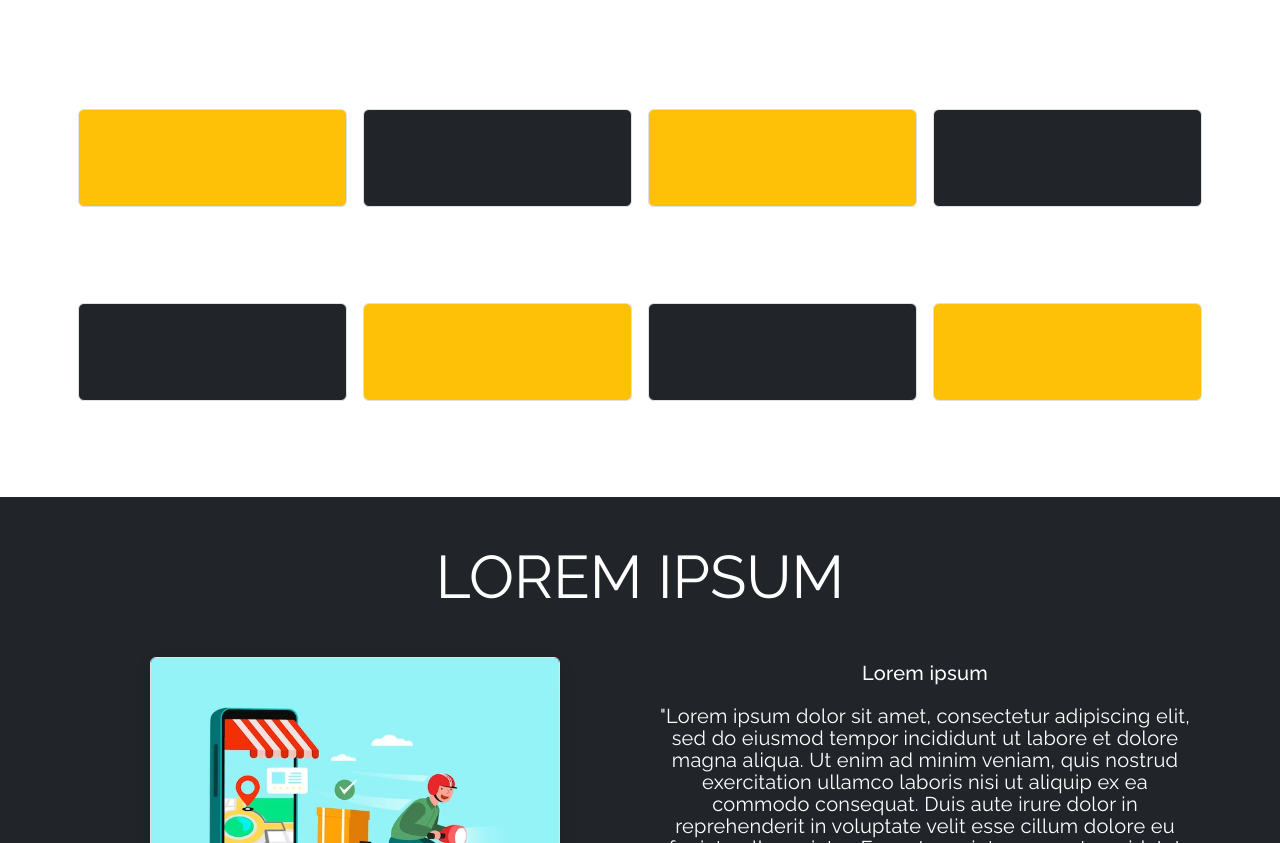
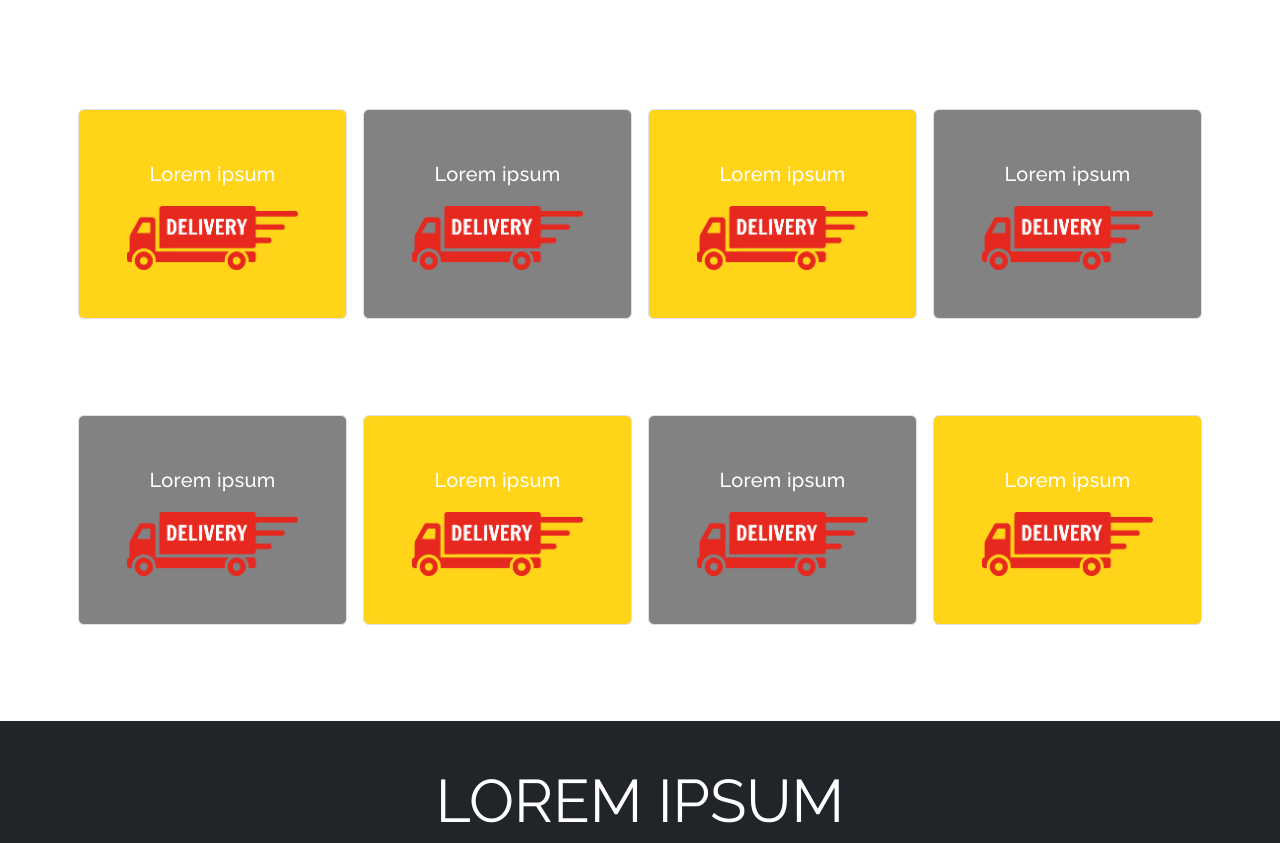
Before and after one commit to RaffaeleCaravett/clients, an Angular app: page / in a window 1280 px wide. Shown: the part 997-1840 px from the top of the page. Built offline with nearby package versions, Linux system fonts and the light colour scheme.

Commit message:
home done

```diff
--- a/src/app/components/home/home.component.html
+++ b/src/app/components/home/home.component.html
@@ -1,6 +1,9 @@
 <div class="container">
   <div class="row py-5 position-relative text-center">
-    <img src="assets/footer/delivery.avif" alt=""  class="position-fixed top-50 start-50 translate-middle w-25" style="z-index: -1;">
+    <div class="position-fixed top-50 start-50 translate-middle w-25" style="z-index: -1;">
+    <img src="assets/footer/delivery.avif" alt="" class="w-100"
+    [ngStyle]="{'transform': 'rotate(' + deg + 'deg)'}"    >
+    </div>
     <div class="col-md-12 py-5">
       <h1 class="fw-bold">Welcome to ordersApp</h1>
 <p class="fs-5 fw-bold">This is the place where you can order food. Better than any other.</p>
@@ -48,35 +51,51 @@ in voluptate velit esse cillum dolore eu fugiat nulla pariatur. Excepteur sint o
 <img src="assets/home/truck.png" alt="" class="w-75">
 </div>
 <div class="col-md-3 py-5 p-2">
-<div class="border rounded bg-warning p-5">
+<div class="border rounded bg-w p-5">
+  <h2 class="text-white">Lorem ipsum</h2>
+  <img src="assets/home/truck.png" class="w-100" alt="">
 </div>
 </div>
 <div class="col-md-3 py-5 p-2">
-<div class="border rounded bg-dark p-5">
+<div class="border rounded bg-d p-5">
+  <h2 class="text-white">Lorem ipsum</h2>
+  <img src="assets/home/truck.png" class="w-100" alt="">
 </div>
 </div>
 <div class="col-md-3 py-5 p-2">
-<div class="border rounded bg-warning p-5">
+<div class="border rounded bg-w p-5">
+  <h2 class="text-white">Lorem ipsum</h2>
+  <img src="assets/home/truck.png" class="w-100" alt="">
 </div>
 </div>
 <div class="col-md-3 py-5 p-2">
-<div class="border rounded bg-dark p-5">
+<div class="border rounded bg-d p-5">
+  <h2 class="text-white">Lorem ipsum</h2>
+  <img src="assets/home/truck.png" class="w-100" alt="">
 </div>
 </div>
 <div class="col-md-3 py-5 p-2">
-<div class="border rounded bg-dark p-5">
+<div class="border rounded bg-d p-5">
+  <h2 class="text-white">Lorem ipsum</h2>
+  <img src="assets/home/truck.png" class="w-100" alt="">
 </div>
 </div>
 <div class="col-md-3 py-5 p-2">
-<div class="border rounded bg-warning p-5">
+<div class="border rounded bg-w p-5">
+  <h2 class="text-white">Lorem ipsum</h2>
+  <img src="assets/home/truck.png" class="w-100" alt="">
 </div>
 </div>
 <div class="col-md-3 py-5 p-2">
-<div class="border rounded bg-dark p-5">
+<div class="border rounded bg-d p-5">
+  <h2 class="text-white">Lorem ipsum</h2>
+  <img src="assets/home/truck.png" class="w-100" alt="">
 </div>
 </div>
 <div class="col-md-3 py-5 p-2">
-<div class="border rounded bg-warning p-5">
+<div class="border rounded bg-w p-5">
+  <h2 class="text-white">Lorem ipsum</h2>
+  <img src="assets/home/truck.png" class="w-100" alt="">
 </div>
 </div>
   </div>
--- a/src/app/components/home/home.component.scss
+++ b/src/app/components/home/home.component.scss
@@ -25,4 +25,79 @@ h1{
    scale: 0.9;
    transition: 2s;
 }
+
+    .bg-w{
+      background: rgba(255, 208, 0, 0.9);
+      &:hover{
+        animation: rotate 0.5s infinite;
+
+      }
+    }
+    .bg-d{
+      background: rgba(7, 7, 6, 0.5);
+      &:hover{
+        animation: rotate 0.5s infinite;
+
+      }
+    }
+
 }
+@keyframes rotate {
+  0% {
+    transform: translate(0, 0) rotate(15deg);
+  }
+  5% {
+    transform: translate(0, 0) rotate(10deg);
+  }
+  10% {
+    transform: translate(0, 0) rotate(5deg);
+  }
+  15% {
+    transform: translate(0, 0) rotate(0deg);
+  }
+  20% {
+    transform: translate(0, 0) rotate(-5deg);
+  }
+  30% {
+    transform: translate(0, 0) rotate(-10deg);
+  }
+  35% {
+    transform: translate(0, 0) rotate(-15deg);
+  }
+  40% {
+    transform: translate(0, 0) rotate(-10deg);
+  }
+  45% {
+    transform: translate(0, 0) rotate(-5deg);
+  }
+  50% {
+    transform: translate(0, 0) rotate(0deg);
+  }
+  60% {
+    transform: translate(0, 0) rotate(5deg);
+  }
+  65% {
+    transform: translate(0, 0) rotate(10deg);
+  }
+  70% {
+    transform: translate(0, 0) rotate(15deg);
+  }
+  75% {
+    transform: translate(0, 0) rotate(10deg);
+  }
+  80% {
+    transform: translate(0, 0) rotate(5deg);
+  }
+  85% {
+    transform: translate(0, 0) rotate(0deg);
+  }
+  90% {
+    transform: translate(0, 0) rotate(-5deg);
+  }
+  95% {
+    transform: translate(0, 0) rotate(-10deg);
+  }
+  100% {
+    transform: translate(0, 0) rotate(0deg);
+  }
+    }
--- a/src/app/components/home/home.component.ts
+++ b/src/app/components/home/home.component.ts
@@ -1,4 +1,4 @@
-import { Component } from '@angular/core';
+import { Component, HostListener } from '@angular/core';
 
 @Component({
   selector: 'app-home',
@@ -6,5 +6,15 @@ import { Component } from '@angular/core';
   styleUrls: ['./home.component.scss']
 })
 export class HomeComponent {
-
+deg:number=0
+currentScroll=0;
+@HostListener('window:scroll', ['$event'])
+onScroll(event: Event) {
+if(this.currentScroll<document.documentElement.scrollTop){
+  this.deg+=2
+}else{
+  this.deg-=2
 }
+this.currentScroll=document.documentElement.scrollTop
+}
+}
```
